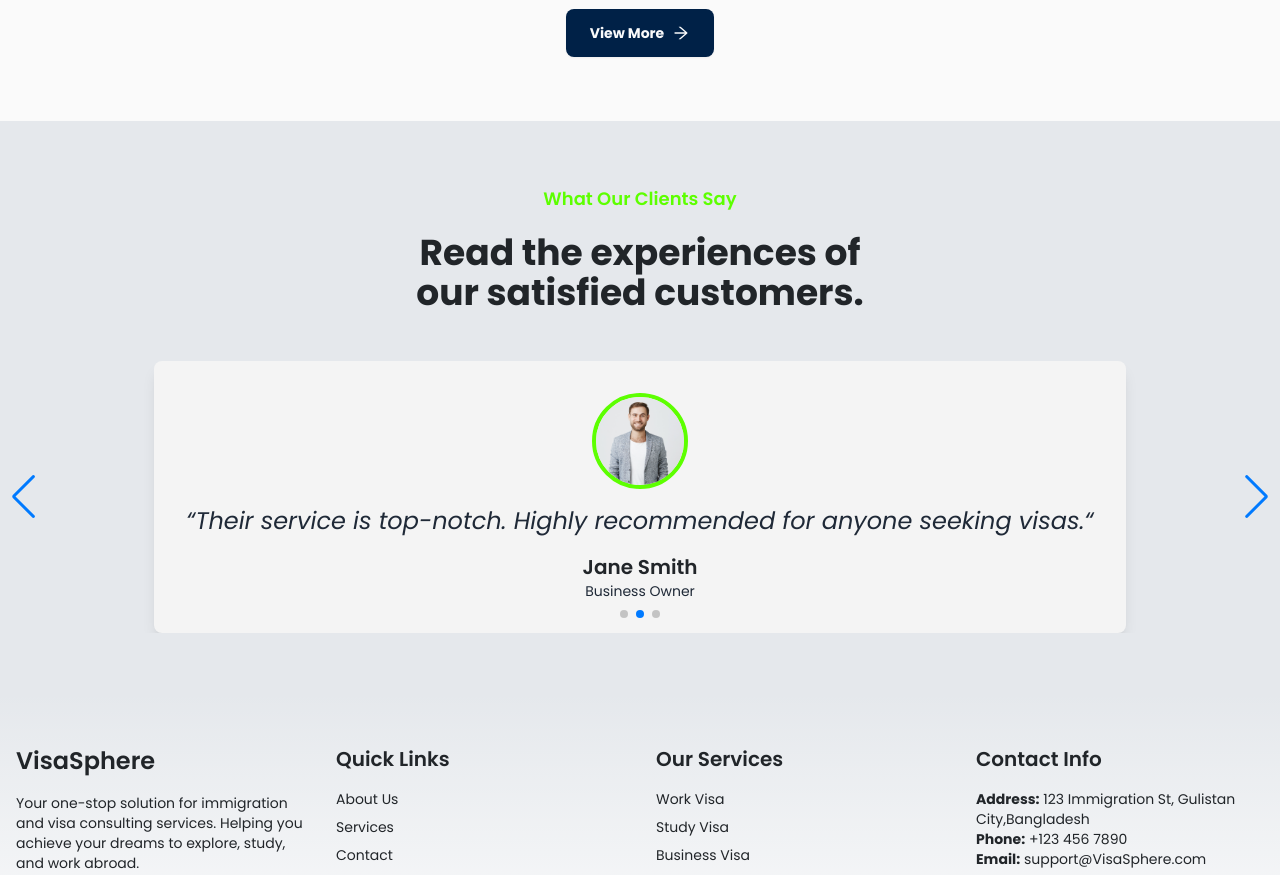
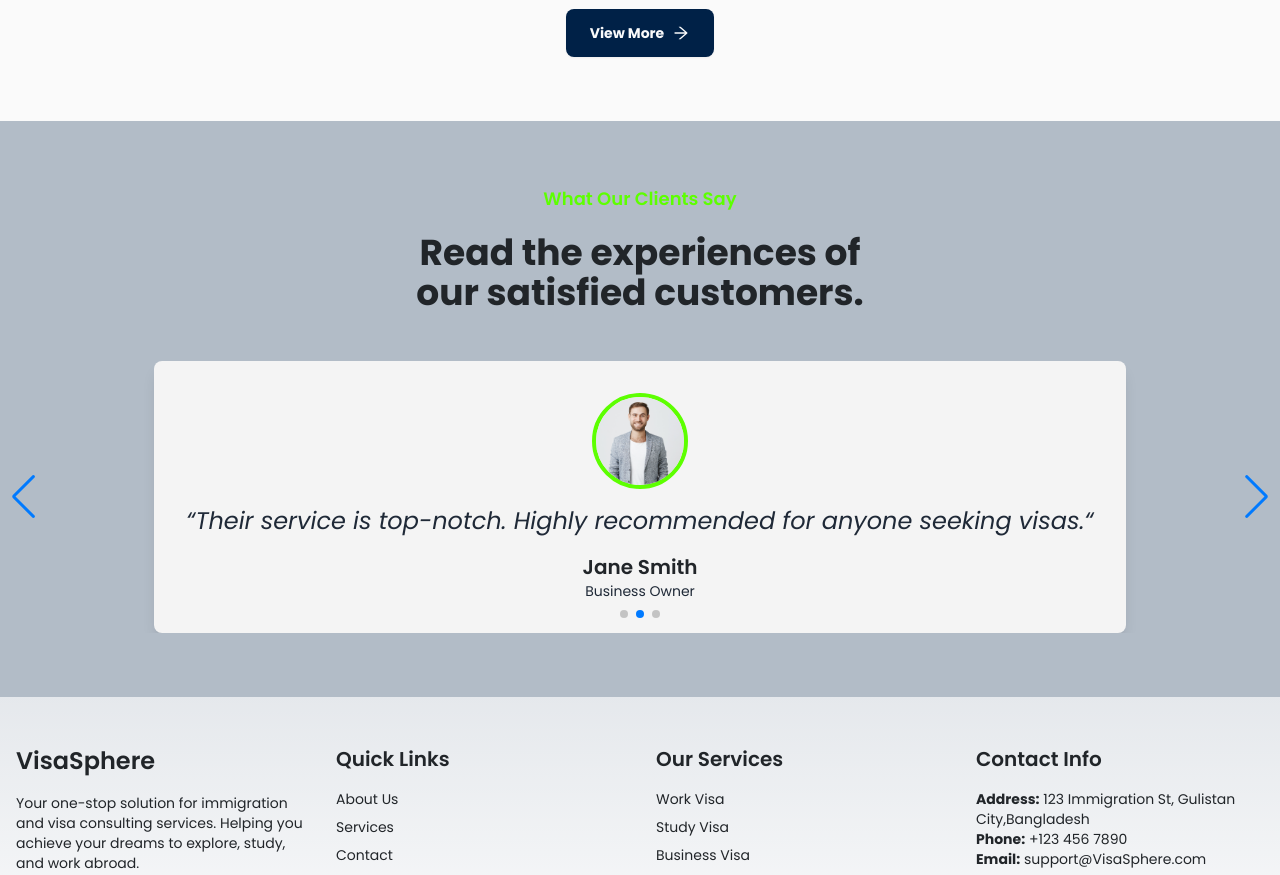
Before and after one commit to parvej-shah/VisaSphere, a React (Vite) app: page / in a window 1280 px wide. Shown: the part 2980-3855 px from the top of the page. Built offline with nearby package versions, Linux system fonts and the light colour scheme; no server answers.

Commit message:
Update TestimonialSlider background opacity for improved visual contrast

```diff
--- a/src/components/TestimonialSlider.jsx
+++ b/src/components/TestimonialSlider.jsx
@@ -32,7 +32,7 @@
   ];
 
   return (
-    <section className="py-16 bg-primary/10 ">
+    <section className="py-16 bg-primary/30 ">
       <div className="container mx-auto">
         {/* Section Header */}
         <div className="text-center mb-12">
```
